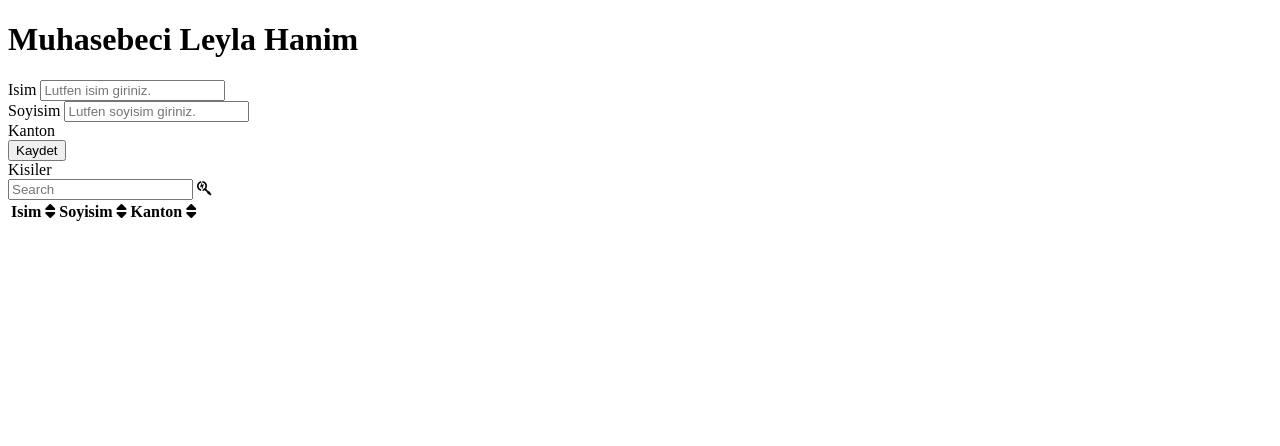
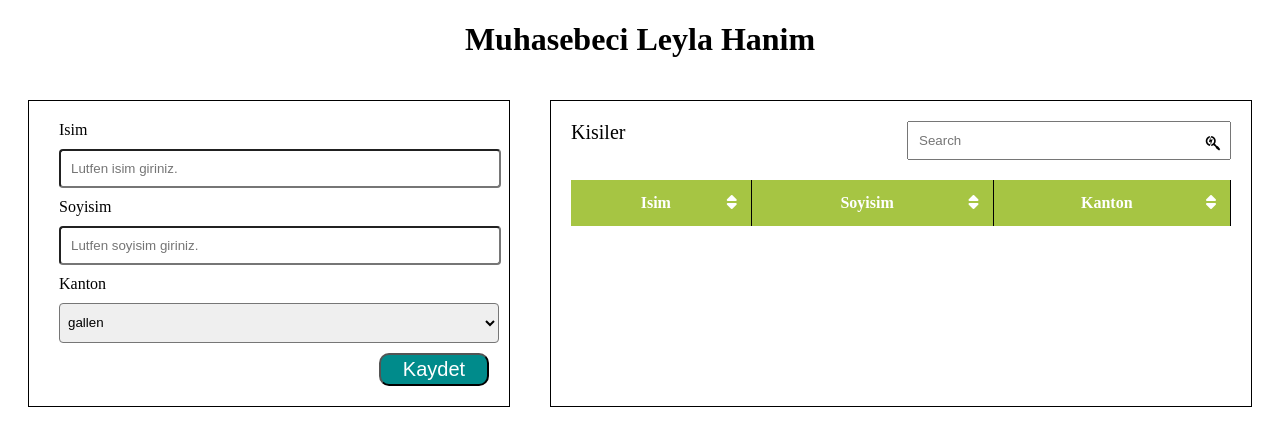
Before and after one commit to ufuk2606/git-tutorial, a plain HTML site: page Ufukk/Muhasebeci_Leyla_Hanım/ufuk_ozkar_AWP_M105_muhasebeci/index.html in a window 1280 px wide. Drawn offline with Linux system fonts and the light colour scheme; files that its build step writes are made by us from their sources.

Commit message:
muhasebeci_CSS

```diff
--- a/Ufukk/Muhasebeci_Leyla_Hanım/ufuk_ozkar_AWP_M105_muhasebeci/index.html
+++ b/Ufukk/Muhasebeci_Leyla_Hanım/ufuk_ozkar_AWP_M105_muhasebeci/index.html
@@ -22,7 +22,10 @@
                 </div>
                 <div class="form-kontrol">
                     <label>Kanton</label>
-                    <section id="kanton"></section>
+                    <select id="kanton">
+                        <option value="gallen">gallen</option>
+                        <option value="zurih">zurih</option>
+                    </select>
                 </div>
                 <div class="form-kontrol">
                     <button id="buton" type="submit">Kaydet</button>
--- /dev/null
+++ b/Ufukk/Muhasebeci_Leyla_Hanım/ufuk_ozkar_AWP_M105_muhasebeci/style.css
@@ -0,0 +1,128 @@
+h1{
+    text-align: center;
+}
+
+main{
+    display: flex;
+}
+
+#form-bolumu{
+    border: 1px solid;
+    width: 40%;
+    margin: 20px;
+    padding: 20px;
+}
+
+#tablo-bolumu{
+    border: 1px solid;
+    width: 60%;
+    margin: 20px;
+    padding: 20px;
+}
+
+.form-kontrol label{
+    margin-left: 10px;
+}
+
+#isim{
+    width: 95%;
+    height: 15px;
+    padding: 10px;
+    margin: 10px;
+    border-radius: 4px;
+}
+
+#soyisim{
+    width: 95%;
+    height: 15px;
+    padding: 10px;
+    margin: 10px;
+    border-radius: 4px;
+}
+
+#kanton{
+    width: 100%;
+    height: 40px;
+    padding: 4px;
+    margin: 10px;
+    border-radius: 4px;
+}
+
+#buton{
+    float: right;
+    width: 25%;
+    padding: 3px;
+    font-size: 20px;
+    background-color: darkcyan;
+    color: white;
+    border-radius: 10px;
+}
+
+#buton:hover{
+    cursor: pointer;
+}
+
+#tablonun-ustunun-solu{
+    float: left;
+}
+
+#tablonun-ustunun-solu label{
+    font-size: 20px;
+}
+
+#tablonun-ustunun-sagi{
+    float: right;
+    position: relative;
+}
+
+#tablonun-ustunun-sagi input{
+    padding: 10px;
+    margin-bottom: 20px;
+    width: 300px;
+}
+
+#tablonun-ustunun-sagi .fa-searchengin{
+    position: absolute;
+    top: 14px;
+    right: 11px;
+}
+
+#tablonun-ustunun-sagi .fa-searchengin:hover{
+    cursor: pointer;
+}
+
+#tablo{
+    width: 100%;
+    border-collapse: collapse;
+    text-align: center;
+}
+
+#tablo td,th{
+    padding: 14px;
+}
+
+#tablo th{
+    border-right: 1px solid black;
+}
+
+#tablo thead tr{
+    background-color: #A6C543;
+    color: white;
+}
+
+#tablo thead .fa-sort{
+    float: right;
+}
+
+#tablo thead .fa-sort:hover{
+    cursor: pointer;
+}
+
+#tablo tbody tr:nth-child(even){
+    background-color: #f5f5f5;
+}
+
+#tablo-top{
+    padding: 20px;
+    margin-bottom: 20px;
+}
```
